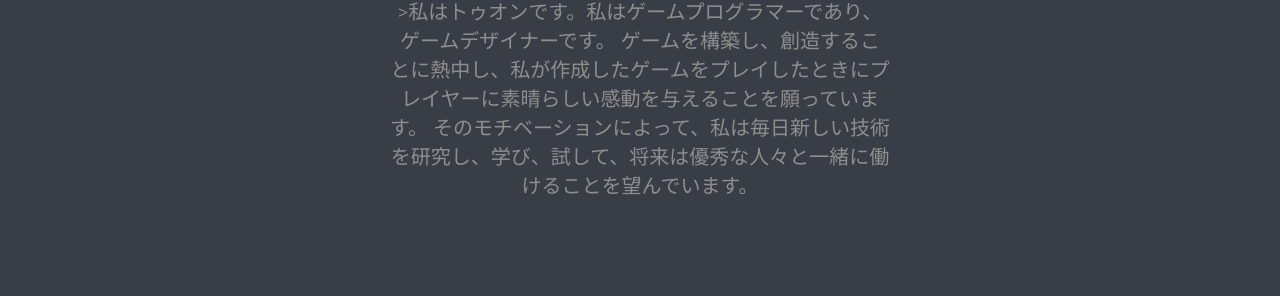
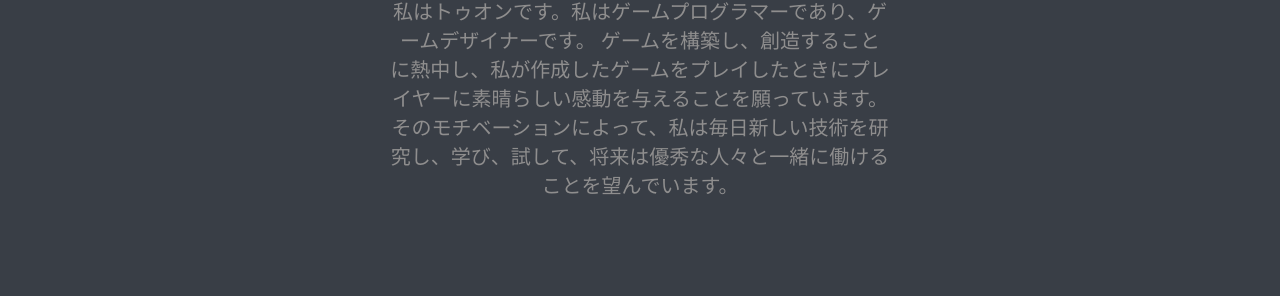
Before and after one commit to latrongthuong2k/latrongthuong2k.github.io, a plain HTML site: page JPpage.html in a window 1280 px wide. Shown: the part 276-572 px from the top of the page. Drawn offline with Linux system fonts and the light colour scheme.

Commit message:
Update JPpage.html

```diff
--- a/JPpage.html
+++ b/JPpage.html
@@ -67,7 +67,7 @@
       <div class="tomtat fade-in-text">
         <h1>こんにちは トゥオンです</h1>
         <p>
-          >私はトゥオンです。私はゲームプログラマーであり、ゲームデザイナーです。
+          私はトゥオンです。私はゲームプログラマーであり、ゲームデザイナーです。
           ゲームを構築し、創造することに熱中し、私が作成したゲームをプレイしたときにプレイヤーに素晴らしい感動を与えることを願っています。
           そのモチベーションによって、私は毎日新しい技術を研究し、学び、試して、将来は優秀な人々と一緒に働けることを望んでいます。
         </p>
```
